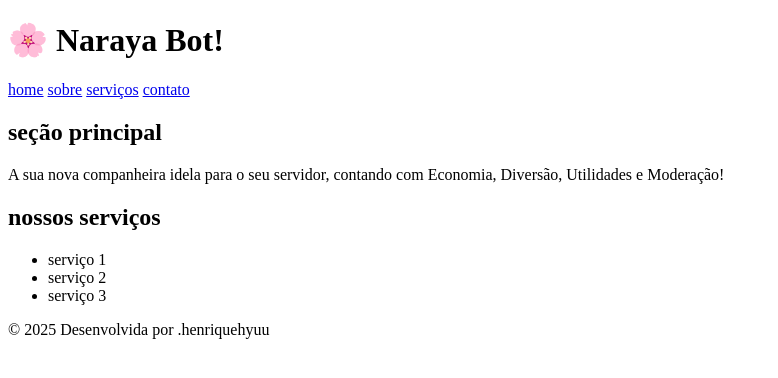
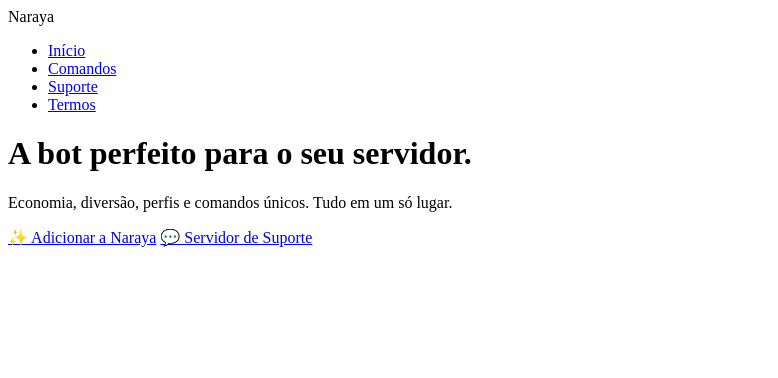
Before and after one commit to pabloooo821/termos, a plain HTML site: page Index.html in a window 1280 px wide. Shown: the whole page, without its empty margins (0-778 px from the left). Drawn offline with Linux system fonts and the light colour scheme.

Commit message:
Update Index.html

```diff
--- a/Index.html
+++ b/Index.html
@@ -1,40 +1,31 @@
 <!DOCTYPE html>
 <html lang="pt-br">
 <head>
-    <meta charset="UTF-8">
-    <meta name="viewport" content="width=device-width, initial-scale=1.0">
-    <title>🌸 Site da Naraya!</title>
-    <link rel="stylesheet" href="style.css">
+  <meta charset="UTF-8" />
+  <meta name="viewport" content="width=device-width, initial-scale=1.0" />
+  <title>🌸 Site Da Naraya</title>
+  <link rel="stylesheet" href="style.css" />
 </head>
 <body>
-    <header>
-        <h1>🌸 Naraya Bot! </h1>
-        <nav>
-            <a href="#">home</a>
-            <a href="#">sobre</a>
-            <a href="#">serviços</a>
-            <a href="#">contato</a>
-        </nav>
-    </header>
+  <header>
+    <nav class="navbar">
+      <div class="logo">Naraya</div>
+      <ul class="menu">
+        <li><a href="#">Início</a></li>
+        <li><a href="#">Comandos</a></li>
+        <li><a href="#">Suporte</a></li>
+        <li><a href="#">Termos</a></li>
+      </ul>
+    </nav>
+  </header>
 
-    <main>
-        <section id="principal">
-            <h2>seção principal</h2>
-            <p>A sua nova companheira idela para o seu servidor, contando com Economia, Diversão, Utilidades e Moderação!</p>
-        </section>
-
-        <section id="servicos">
-            <h2>nossos serviços</h2>
-            <ul>
-                <li>serviço 1</li>
-                <li>serviço 2</li>
-                <li>serviço 3</li>
-            </ul>
-        </section>
-    </main>
-
-    <footer>
-        <p>© 2025 Desenvolvida por .henriquehyuu</p>
-    </footer>
+  <main class="hero">
+    <h1>A bot perfeito para o seu servidor.</h1>
+    <p>Economia, diversão, perfis e comandos únicos. Tudo em um só lugar.</p>
+    <div class="botoes">
+      <a href="#" class="btn">✨ Adicionar a Naraya</a>
+      <a href="#" class="btn outline">💬 Servidor de Suporte</a>
+    </div>
+  </main>
 </body>
 </html>
```
